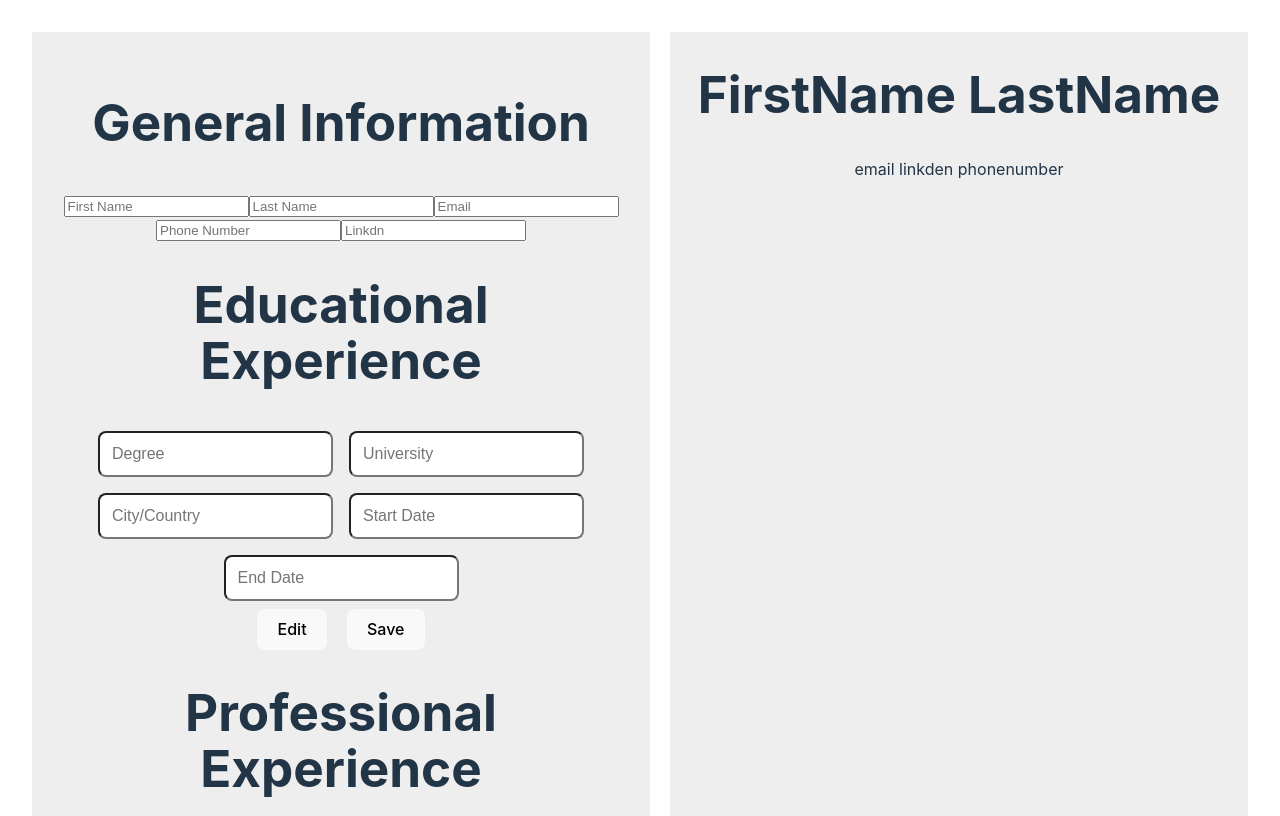
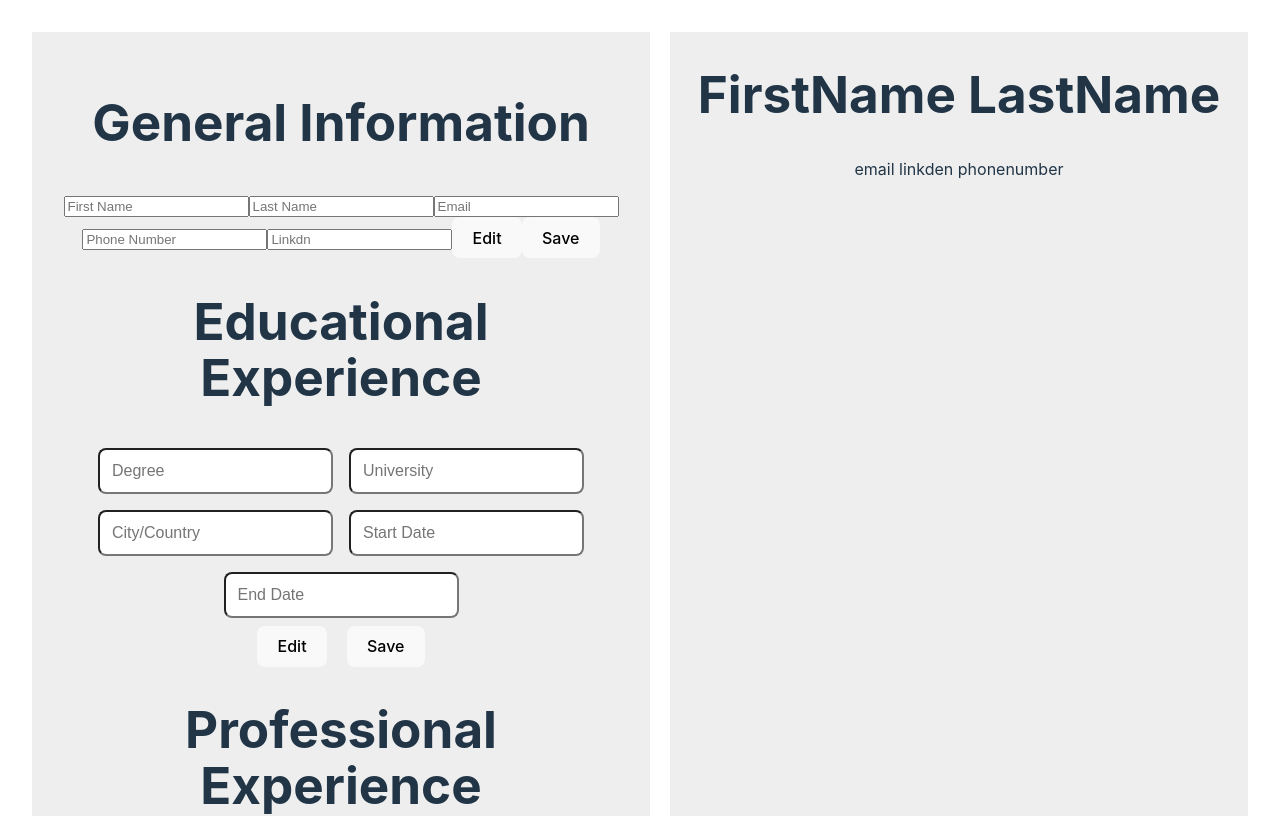
Before and after one commit to HehLul/project_cv, a React (Vite) app: page / in a window 1280 px wide. Shown: the top 816 px of the page. Built offline with nearby package versions, Linux system fonts and the light colour scheme.

Commit message:
Lift state to Information Component

```diff
--- a/src/App.jsx
+++ b/src/App.jsx
@@ -3,22 +3,20 @@ import Information from "./components/Information";
 import Resume from "./components/Resume";
 import { useState } from "react";
 function App() {
-  const [generalDataSaved, setGeneralDataSaved] = useState({
+  const [data, setData] = useState({
     firstName: "FIRSTNAME",
     lastName: "LASTNAME",
     email: "random@gmail.com",
     phoneNumber: "123-344-4343",
   });
-  function handleGeneralDataSaved() {
-    //setGeneralDataSaved to the form inputs
+  function handleSaveButtonPressed() {
+    setSaveButtonPressed(true);
   }
+  const [saveButtonPressed, setSaveButtonPressed] = useState(false);
   return (
     <div className="content">
-      <Information
-        generalDataSaved={generalDataSaved}
-        onChange={handleGeneralDataSaved}
-      ></Information>
-      <Resume generalDataSaved={generalDataSaved}></Resume>
+      <Information setSaveButtonPressed={setSaveButtonPressed}></Information>
+      <Resume data={data}></Resume>
     </div>
   );
 }
--- a/src/components/GeneralInformationSection.jsx
+++ b/src/components/GeneralInformationSection.jsx
@@ -1,13 +1,4 @@
-import { useState } from "react";
-import Button from "./Button";
-function GeneralInformationSection({ sectionTitle, children }) {
-  const [data, setData] = useState({
-    fname: "",
-    lname: "",
-    email: "",
-    phone: "",
-    linkdn: "",
-  });
+function GeneralInformationSection({ data, setData, handleSaveButtonPressed }) {
   const handleInputChange = (e) => {
     const { name, value } = e.target;
     setData({
@@ -16,11 +7,15 @@ function GeneralInformationSection({ sectionTitle, children }) {
     });
     console.log();
   };
+  const handleSaveClicked = (e) => {
+    e.preventDefault();
+    setData(data);
+  };
   return (
     <>
       <section className="general-information-section">
         <h1>General Information</h1>
-        <form action="">
+        <form onSubmit={handleSaveClicked}>
           <input
             type="text"
             name="fname"
@@ -56,6 +51,10 @@ function GeneralInformationSection({ sectionTitle, children }) {
             onChange={handleInputChange}
             value={data.linkdn}
           />
+          <button>Edit</button>
+          <button type="submit" onClick={handleSaveButtonPressed}>
+            Save
+          </button>
         </form>
       </section>
     </>
--- a/src/components/Information.jsx
+++ b/src/components/Information.jsx
@@ -3,18 +3,26 @@ import InputField from "./InputField";
 import "../styles/Information.css";
 import { useState } from "react";
 import GeneralInformationSection from "./GeneralInformationSection";
-function Information({ generalDataSaved }) {
-  const [generalData, setGeneralData] = useState({
+function Information({ setSaveButtonPressed }) {
+  const [data, setData] = useState({
     fname: "",
     lname: "",
     email: "",
     phone: "",
     linkdn: "",
   });
-  function handleGeneralInfoChange() {}
+  function handleSaveButtonPressed(e) {
+    e.preventDefault();
+    console.log(e.target);
+    console.log("data.fname in Information Componenet:" + data.fname);
+  }
   return (
     <div className="information">
-      <GeneralInformationSection></GeneralInformationSection>
+      <GeneralInformationSection
+        data={data}
+        setData={setData}
+        handleSaveButtonPressed={handleSaveButtonPressed}
+      ></GeneralInformationSection>
       <Section sectionTitle={"Educational Experience"}>
         <InputField placeholder={"Degree"} />
         <InputField placeholder={"University"} />
@@ -32,4 +40,5 @@ function Information({ generalDataSaved }) {
     </div>
   );
 }
+
 export default Information;
```
